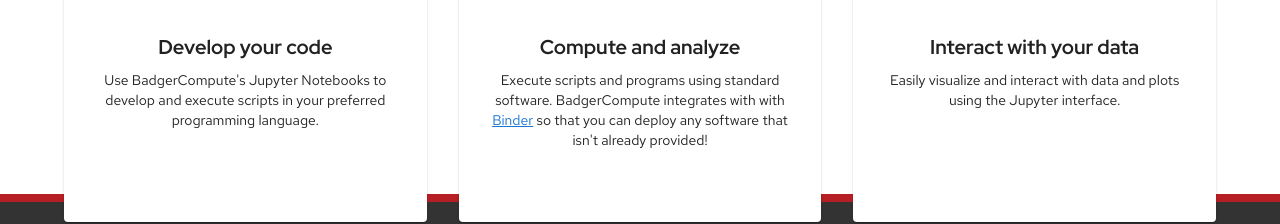
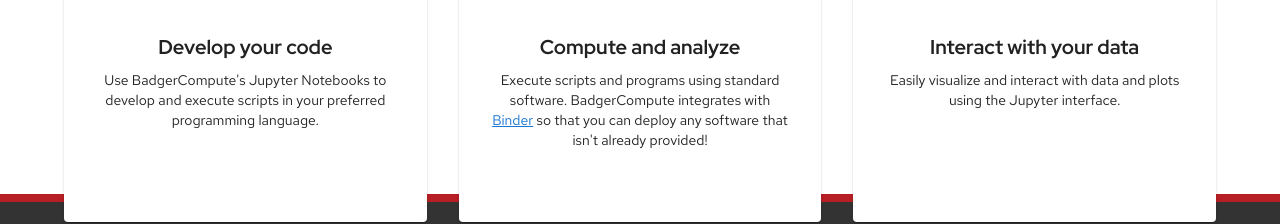
Before and after one commit to CHTC/BadgerComputeWebsite, a Next.js app: page / in a window 1280 px wide. Shown: the part 1512-1736 px from the top of the page. Built offline with nearby package versions, Linux system fonts and the light colour scheme; what @mui/material-nextjs would draw is missing.

Commit message:
fix typo

```diff
--- a/app/page.tsx
+++ b/app/page.tsx
@@ -166,7 +166,7 @@
                 </Typography>
                 <Typography variant="body2" align="center">
                   Execute scripts and programs using standard software.
-                  BadgerCompute integrates with with{' '}
+                  BadgerCompute integrates with{' '}
                   <a href="https://mybinder.org/" target="_blank" rel="noopener noreferrer" style={{ color: '#1976d2', textDecoration: 'underline' }}>
                     Binder
                   </a>{' '}
```
